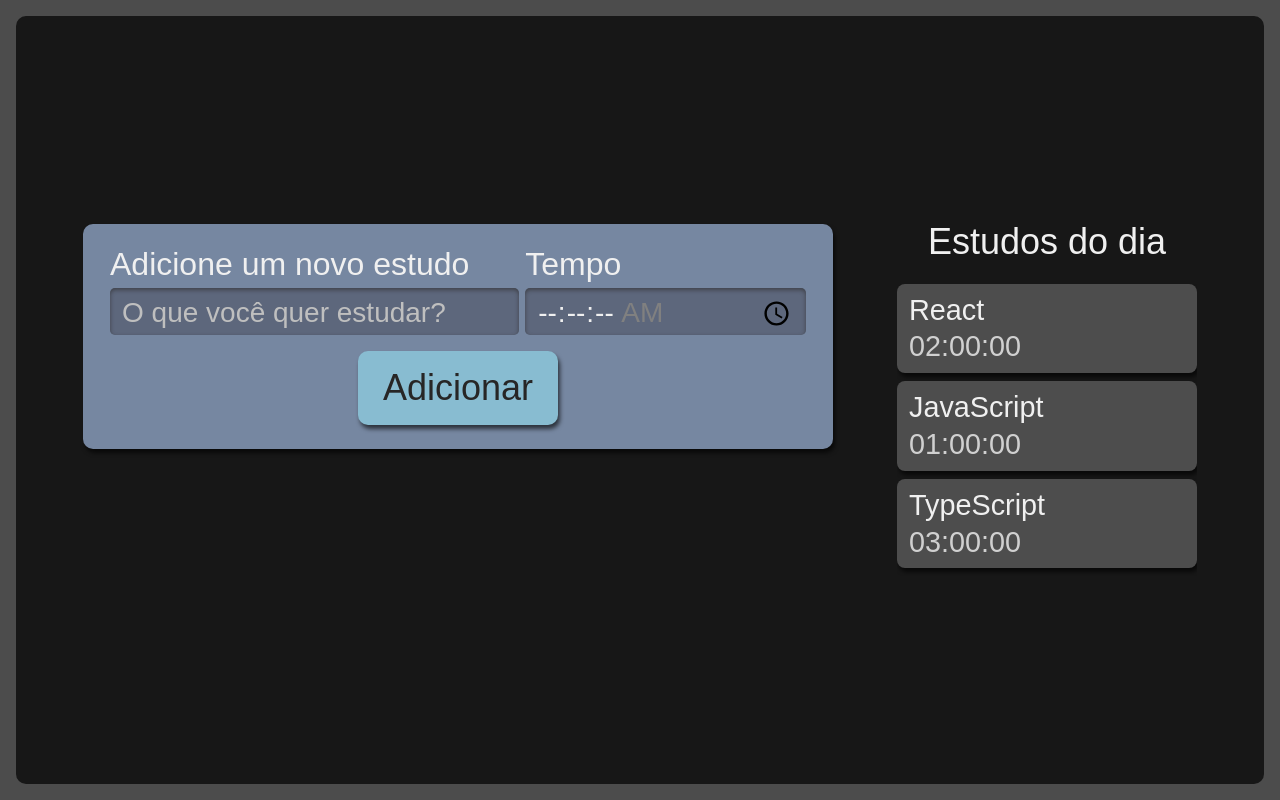
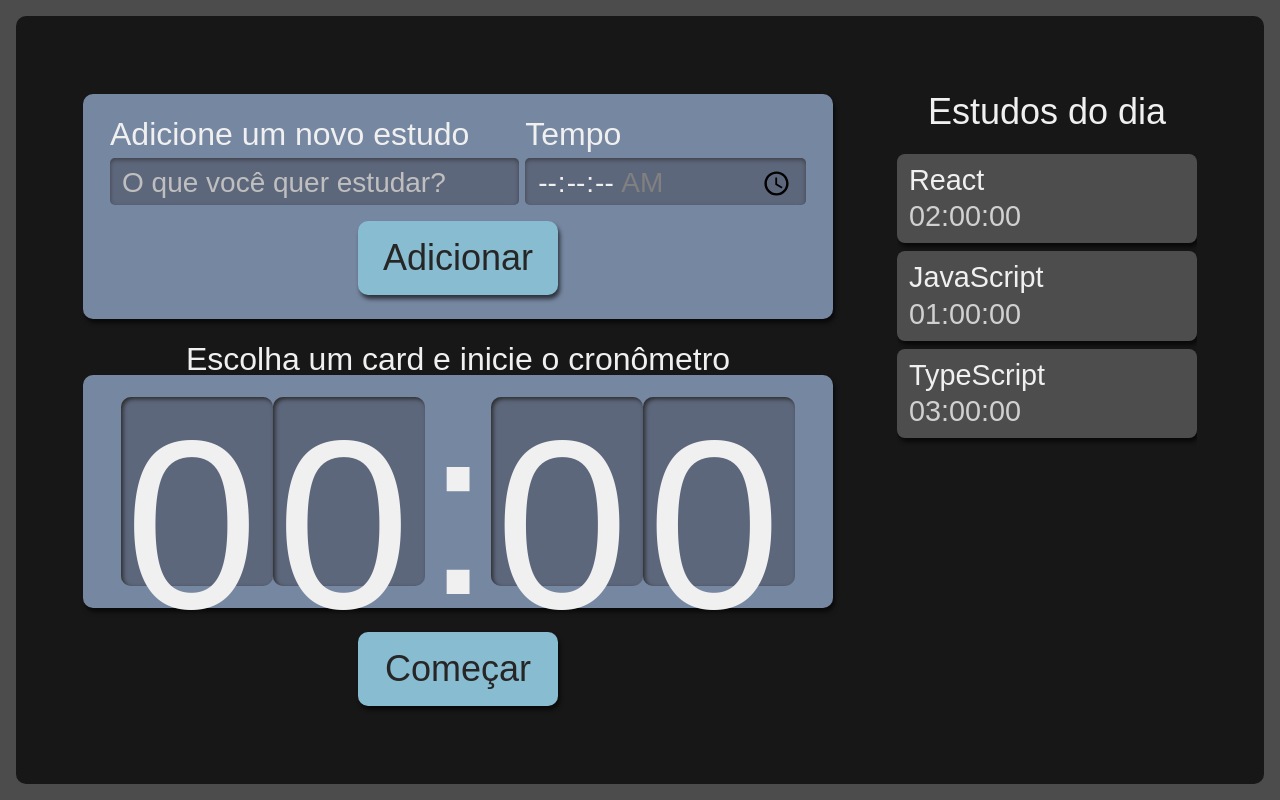
Before and after one commit to lucas-dantas10/React-App, a React (Create React App) app: page / in a window 1280 px wide. Built offline with nearby package versions, Linux system fonts and the light colour scheme.

Commit message:
adicionando o cronometro

```diff
--- a/src/pages/App.tsx
+++ b/src/pages/App.tsx
@@ -1,4 +1,4 @@
-import React from 'react';
+import Cronometro from '../components/Cronometro';
 import Formulario from '../components/Formulario';
 import Lista from '../components/Lista';
 import style from './app.module.scss';
@@ -8,6 +8,7 @@ function App() {
     <div className={style.AppStyle}>
       <Formulario />
       <Lista/>
+      <Cronometro/>
     </div>
   );
 }
```
